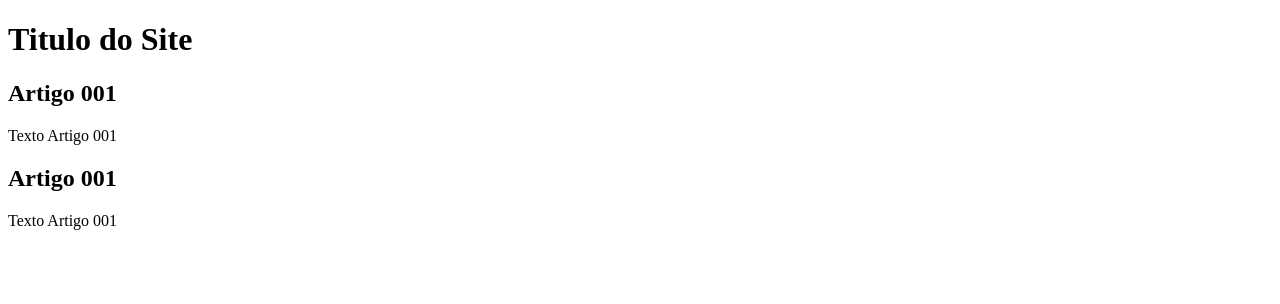
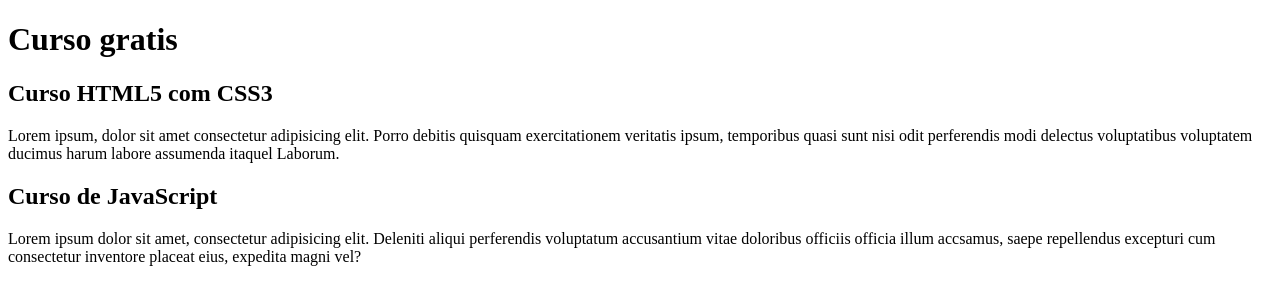
Before and after one commit to 122vi/NovoReposit-rioAula, a plain HTML site: page site/index.html in a window 1280 px wide. Drawn offline with Linux system fonts and the light colour scheme.

Commit message:
Comecei a escrever conteudo

```diff
--- a/site/index.html
+++ b/site/index.html
@@ -9,15 +9,19 @@
 <body>
     <main>
         <header>
-            <h1>Titulo do Site</h1>
+            <h1>Curso gratis</h1>
         </header>
         <article>
-            <h2>Artigo 001</h2>
-            <p>Texto Artigo 001</p>
+            <h2>Curso HTML5 com CSS3</h2>
+            <p>Lorem ipsum, dolor sit amet consectetur adipisicing elit. Porro debitis quisquam exercitationem
+            veritatis ipsum, temporibus quasi sunt nisi odit perferendis modi delectus voluptatibus voluptatem ducimus
+            harum labore assumenda itaquel Laborum.</p>
         </article>
         <article>
-            <h2>Artigo 001</h2>
-            <p>Texto Artigo 001</p>
+            <h2>Curso de JavaScript</h2>
+            <p>Lorem ipsum dolor sit amet, consectetur adipisicing elit. Deleniti aliqui perferendis voluptatum accusantium
+            vitae doloribus officiis officia illum accsamus, saepe repellendus excepturi cum consectetur inventore placeat
+            eius, expedita magni vel?</p>
         </article>
     </main>
 </body>
```
